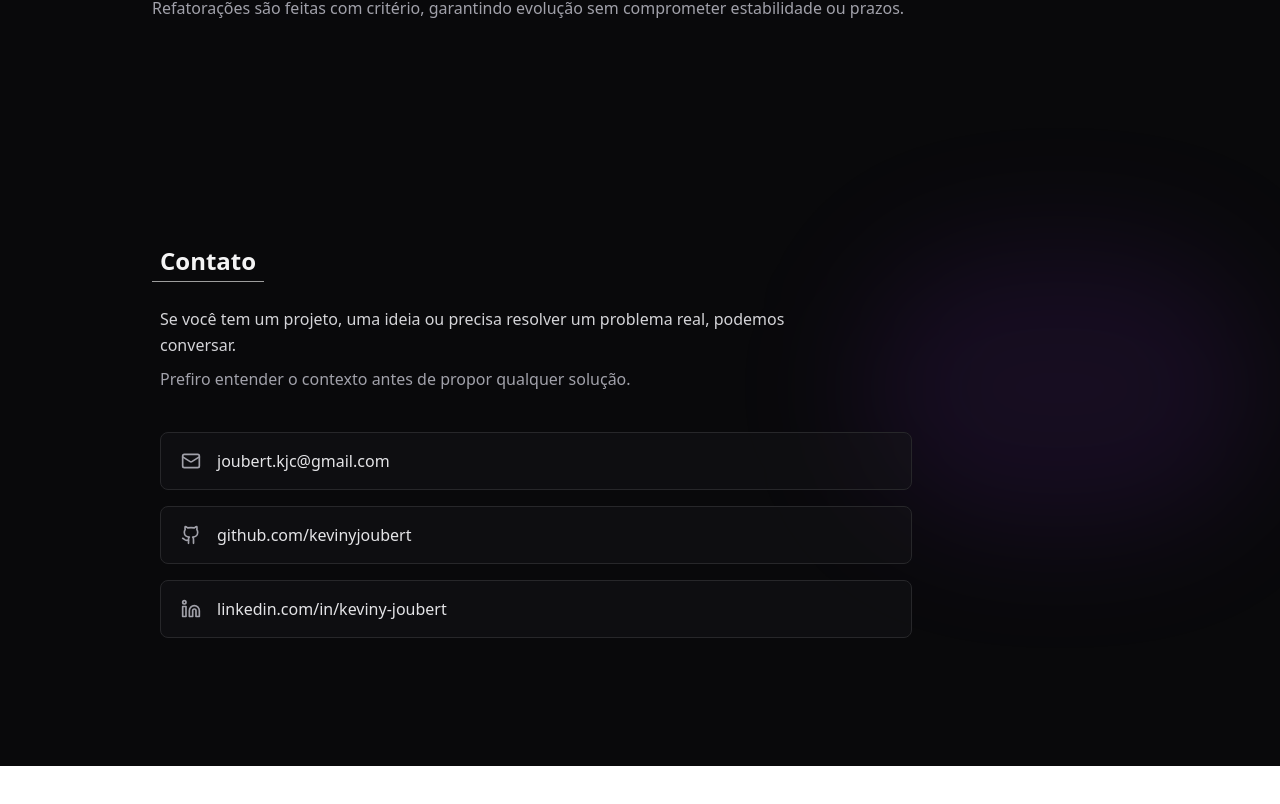
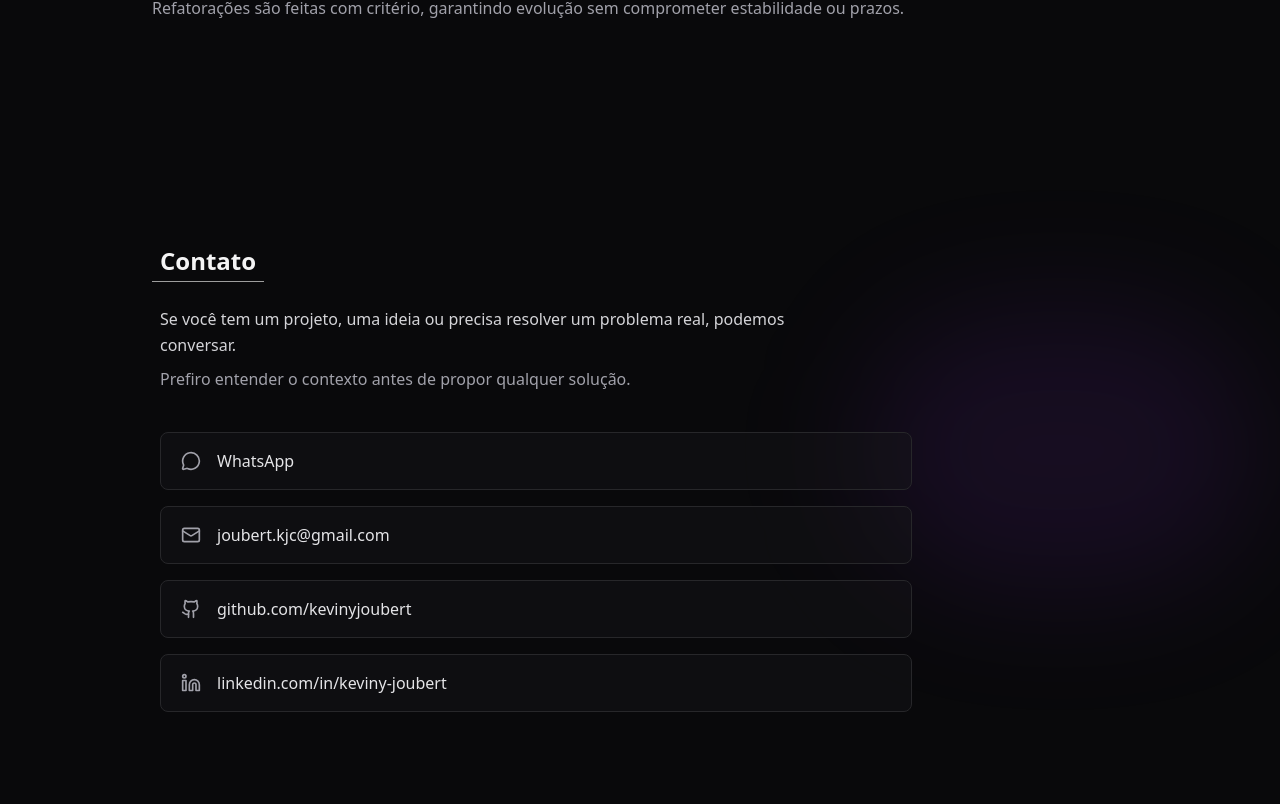
Before and after one commit to kevinyjoubert/site-curriculo, a React (Vite) app: page / in a window 1280 px wide. Shown: the part 3370-4174 px from the top of the page. Before the commit the page ends 4136 px from the top, so only its background shows below. Built offline with nearby package versions, Linux system fonts and the light colour scheme.

Commit message:
feat: melhorando a mensagem do whatsapp do FloatingSocial e adicionando whatsapp + mensagem no Conctact.tsx

```diff
--- a/src/components/layout/FloatingSocial.tsx
+++ b/src/components/layout/FloatingSocial.tsx
@@ -13,12 +13,12 @@ export function FloatingSocial() {
     ">
       {/* WhatsApp */}
       <a
-        href="https://wa.me/5581991708885"
+        href="https://wa.me/5581991708885?text=Olá%20Keviny,%20vim%20através%20do%20seu%20site%20e%20gostaria%20de%20conversar%20sobre%20um%20projeto."
         target="_blank"
         rel="noopener noreferrer"
         className="
           w-12 h-12
-          flex items-center  justify-center
+          flex items-center justify-center
           rounded-full
           bg-green-500
           text-white
--- a/src/sections/Contact.tsx
+++ b/src/sections/Contact.tsx
@@ -1,4 +1,4 @@
-import { Mail, Github, Linkedin } from 'lucide-react'
+import { Mail, Github, Linkedin, MessageCircle } from 'lucide-react'
 
 export function Contact() {
   return (
@@ -36,9 +36,40 @@ export function Contact() {
           gap-4
           max-w-3xl
         ">
+          {/* WhatsApp */}
+          <a
+            href="https://wa.me/5581991708885?text=Olá%20Keviny,%0A%0A
+            Vim%20através%20do%20seu%20site%20e%20gostaria%20de%20conversar%20sobre%20um%20projeto.%0A
+            Podemos%20falar%20sobre%20escopo,%20prazo%20e%20viabilidade?"
+            target="_blank"
+            rel="noopener noreferrer"
+            className="
+            group
+            flex
+            items-center
+            gap-4
+            rounded-lg
+            border
+            border-zinc-800
+            bg-zinc-900/40
+            px-5
+            py-4
+            transition
+            hover:border-green-500/50
+            hover:bg-zinc-900/70
+            "
+          >
+            <MessageCircle className="w-5 h-5 text-zinc-400 group-hover:text-green-400" />
+            <span className="text-zinc-200">
+            WhatsApp
+            </span>
+          </a>
+
           {/* Email */}
           <a
-            href="mailto:joubert.kjc@gmail.com"
+            href="mailto:joubert.kjc@gmail.com
+              ?subject=Contato%20via%20site%20-%20Keviny%20Joubert
+              &body=Olá%20Keviny,%0A%0AVim%20através%20do%20seu%20site%20e%20gostaria%20de%20conversar%20sobre:"
             className="
               group
               flex
```
